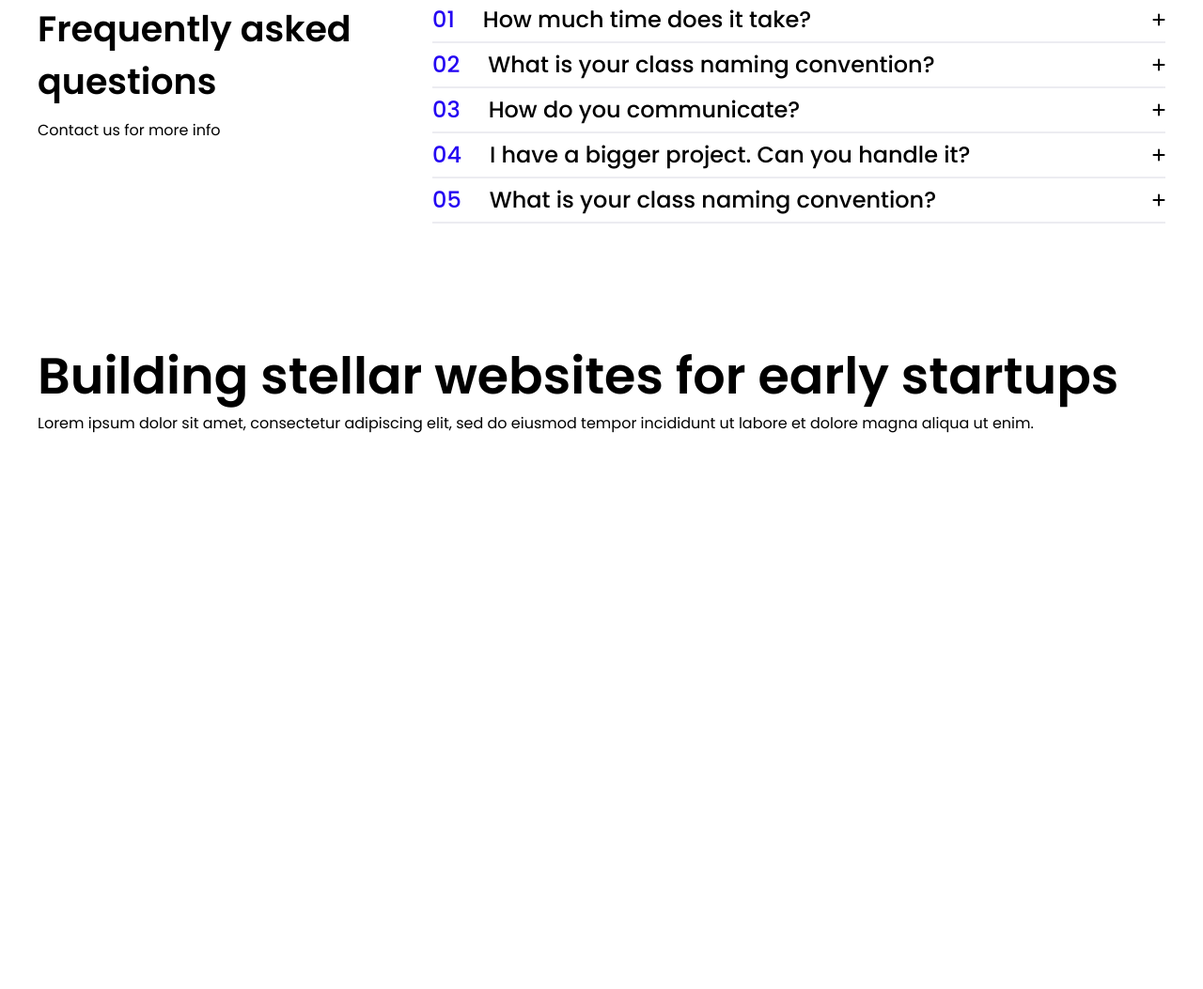
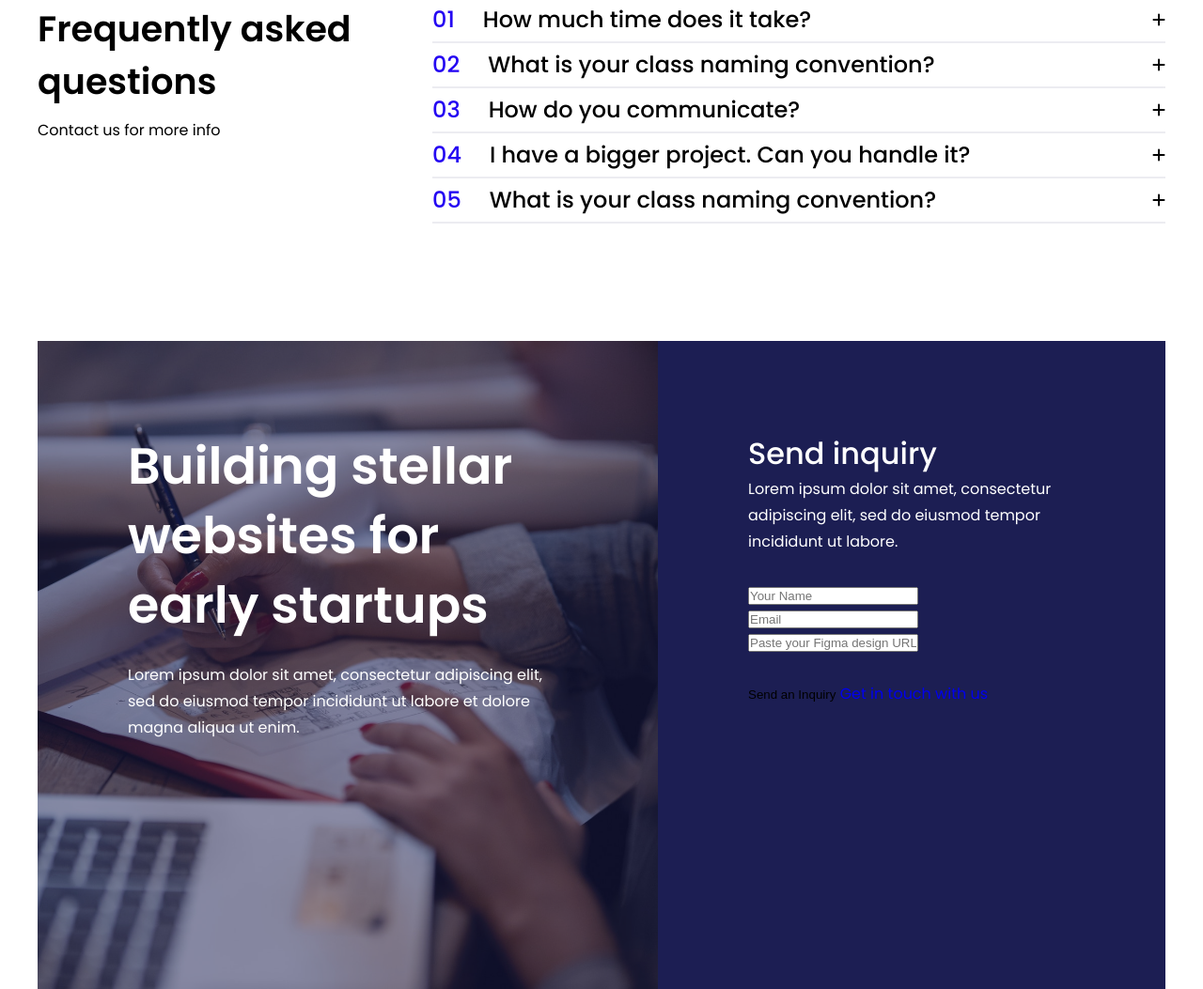
Before and after one commit to zeraphosa/stellar, a plain HTML site: page index.html in a window 1280 px wide. Shown: the part 4112-5165 px from the top of the page at 94% size. Before the commit the page ends 4577 px from the top, so only its background shows below. Drawn offline with Linux system fonts and the light colour scheme.

Commit message:
inquiry start

```diff
--- /dev/null
+++ b/assets/inquiry.css
@@ -0,0 +1,36 @@
+.inquiry {
+  background-color: #fff;
+}
+.inquiry .container {
+  width: 100%;
+  height: 690px;
+}
+.inquiry-left {
+  width: 55%;
+  background: url("./img/inquirybg.jpg"), lightgray 50%;
+  background-position: center;
+  background-size: cover;
+  background-repeat: no-repeat;
+  position: relative;
+}
+.inquiry-overlay {
+  width: 100%;
+  height: 100%;
+  position: absolute;
+  top: 0;
+  left: 0;
+  color: #fff;
+  background-color: rgba(28, 30, 83, 0.5);
+  padding: 96px;
+}
+.inquiry-overlay h1 {
+  margin-bottom: 24px;
+}
+.inquiry-right {
+  width: 45%;
+  background: #1C1E53;
+  padding: 0 96px;
+  padding-top: 96px;
+  padding-bottom: 46px;
+  color: #fff;
+}
--- a/index.html
+++ b/index.html
@@ -6,9 +6,8 @@
     <link rel="stylesheet" href="https://cdnjs.cloudflare.com/ajax/libs/font-awesome/6.4.2/css/all.min.css" integrity="sha512-z3gLpd7yknf1YoNbCzqRKc4qyor8gaKU1qmn+CShxbuBusANI9QpRohGBreCFkKxLhei6S9CQXFEbbKuqLg0DA==" crossorigin="anonymous" referrerpolicy="no-referrer" />
     <link rel="stylesheet" href="./assets/reset.css" />
     <link rel="stylesheet" href="./assets/style.css" />
-    <link rel="stylesheet" href="./assets/features.css" />
-    <link rel="stylesheet" href="./assets/testimonials.css" />
     <link rel="stylesheet" href="./assets/faq.css" />
+    <link rel="stylesheet" href="./assets/inquiry.css" />
     <title>Stellar - for early startups</title>
   </head>
   <body>
@@ -188,12 +187,28 @@
     </div>
 
     <div class="inquiry">
-      <div class="container">
+      <div class="container flex">
         <div class="inquiry-left">
-          <h1>Building stellar websites for early startups</h1>
-          <p>Lorem ipsum dolor sit amet, consectetur adipiscing elit, sed do eiusmod tempor incididunt ut labore et dolore magna aliqua ut enim.</p>
+          <div class="inquiry-overlay">
+            <h1>Building stellar websites for early startups</h1>
+            <p>Lorem ipsum dolor sit amet, consectetur adipiscing elit, sed do eiusmod tempor incididunt ut labore et dolore magna aliqua ut enim.</p>
+          </div>
         </div>
-        <div class="inquiry-right"></div>
+        <div class="inquiry-right flex flex-col gap">
+          <div class="inquiry-send">
+            <h5>Send inquiry</h5>
+            <p>Lorem ipsum dolor sit amet, consectetur adipiscing elit, sed do eiusmod tempor incididunt ut labore.</p>
+          </div>
+          <div class="inquiry-inputs">
+            <input type="text" placeholder="Your Name" />
+            <input type="text" placeholder="Email" />
+            <input type="text" placeholder="Paste your Figma design URL" />
+          </div>
+          <div class="inquiry-buttons">
+            <button>Send an Inquiry</button>
+            <a href="#">Get in touch with us</a>
+          </div>
+        </div>
       </div>
     </div>
 
```
Also changed, not shown: assets/img/inquirybg.jpg (added).
